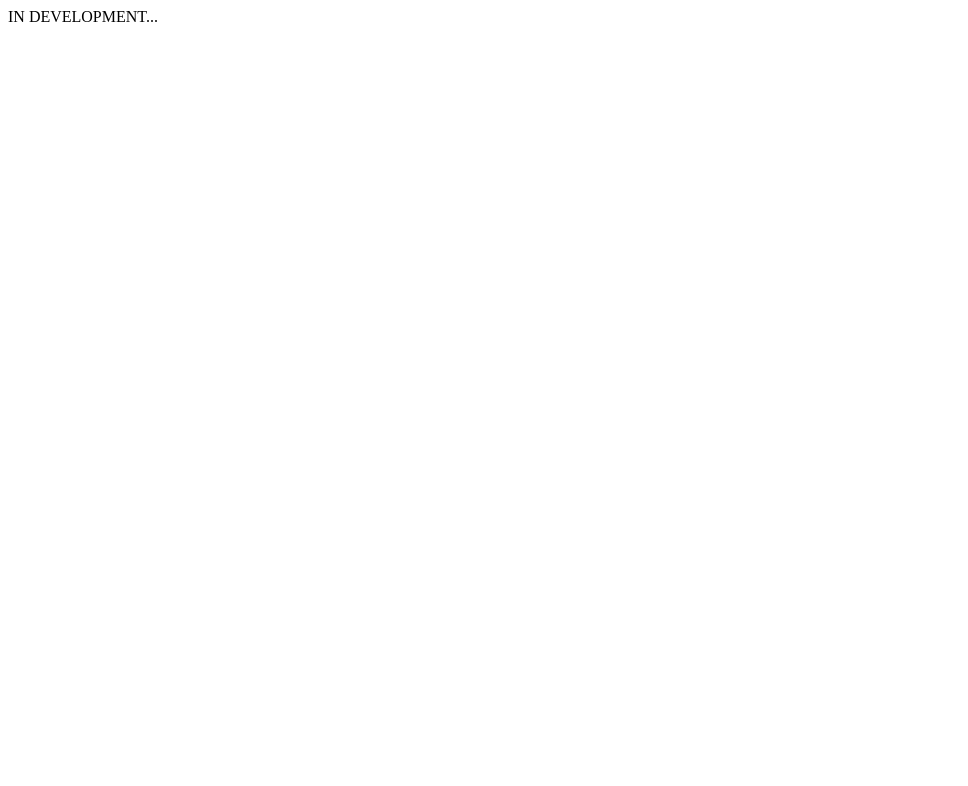
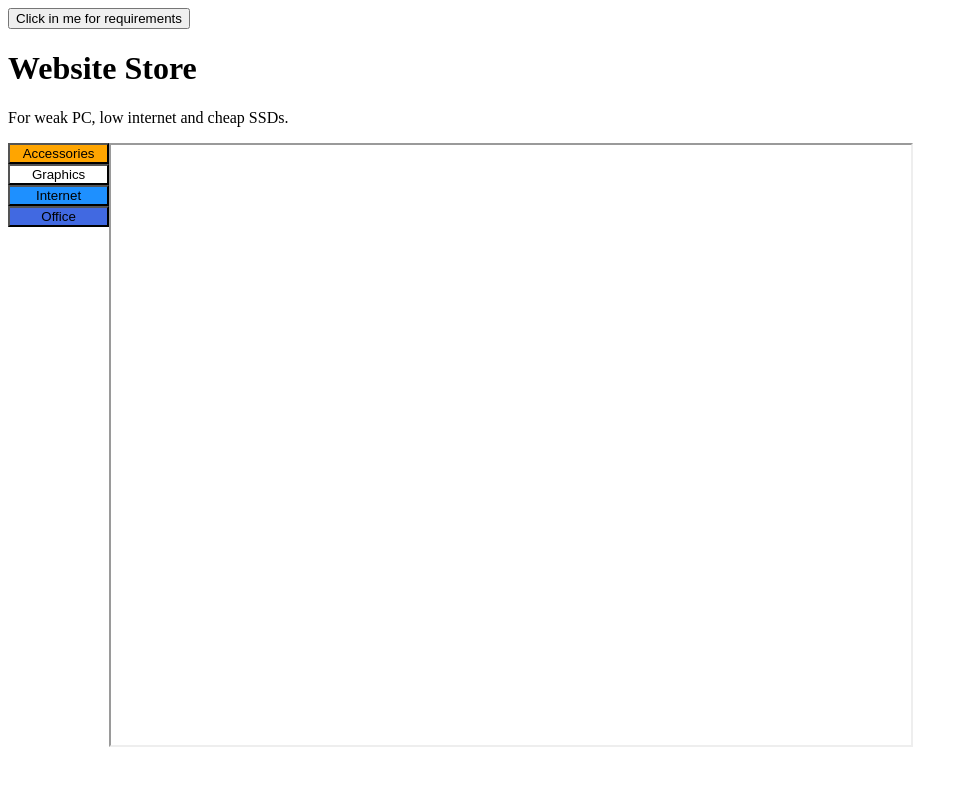
Before and after one commit to filipe04developing/welipe2.0, a plain HTML site: page index.html in a window 1280 px wide. Shown: the whole page, without its empty margins (0-968 px from the left). Drawn offline with Linux system fonts and the light colour scheme.

Commit message:
Update index.html

```diff
--- a/index.html
+++ b/index.html
@@ -2,8 +2,84 @@
 <html lang="en">
 <head>
   <title>Website Store</title>
+  <style>
+    #barra{
+  float:left;
+  background-color: aquamarine;
+  width: 8%;
+  height: 100%;
+  display:inline-block;
+}
+#frame{float:left;display:inline-block;
+}
+#ac1{
+  background-color: orange;
+  width: 100%;
+  text-align:center;
+}
+#gr1{background-color: white;
+  width: 100%;
+  text-align:center;
+}
+#in1{background-color: dodgerblue;
+  width: 100%;
+  text-align:center;
+}
+#es1{background-color: royalblue;
+  width: 100%;
+  text-align:center;
+}
+
+/*pass the mouse*/
+#ac1:hover{
+ background-color: rgb(194, 126, 0);
+}
+#gr1:hover{
+ background-color: rgb(144, 144, 144);
+}
+#in1:hover{
+  background-color: rgb(15, 108, 189);
+}
+#es1:hover{
+  background-color: rgb(42, 68, 145);
+}
+/*requirements*/
+.hidden{
+  display: none;
+}
+
+input{
+  display: block;
+}
+
+#bar{
+  text-align:center;
+}
+  </style>
+  <script>
+    function requirements(id){
+  if(document.getElementById(id).style.display == 'block'){
+    document.getElementById(id).style.display = 'none';
+  }else{document.getElementById(id).style.display = 'block';}
+}
+  </script>
+
   </head>
   <body>
-   IN DEVELOPMENT...
+   <header>
+  <button onclick= "requirements('bar')"> Click in me for requirements </button>
+    </header>
+  <div id="bar" class=hidden>Minimum:<br>CPU: Intel Core i3-350M/ Intel Core 2 Duo E7500/ AMD A4-3400 <br> 4GB RAM<br><br>Recommended: <br> CPU: Intel Core i5-2520M/ Intel Core i3-3220/ AMD A8-3870K<br>4GB RAM </div>
+
+  <h1 align = left>Website Store</h1>
+  <p align = left>For weak PC, low internet and cheap SSDs.</p>
+
+<div id = barra>
+  <button id = ac1>Accessories</button>
+  <button id = gr1>Graphics</button>
+  <button id = in1>Internet</button>
+  <button id = es1>Office</button>
+ </div><div id = frame>
+  <iframe width="800px" height="600px" name="programwindow">///</iframe></div>
   </body>
 </html>
```
